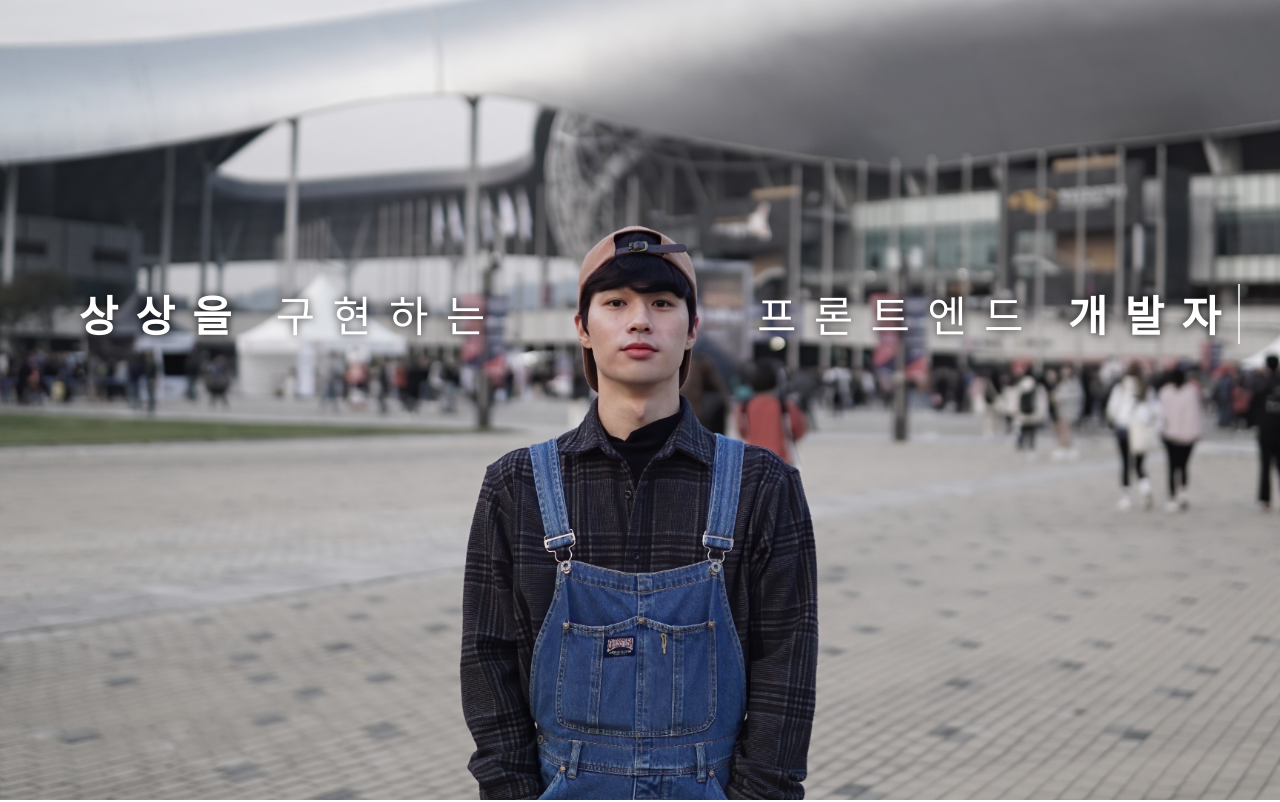
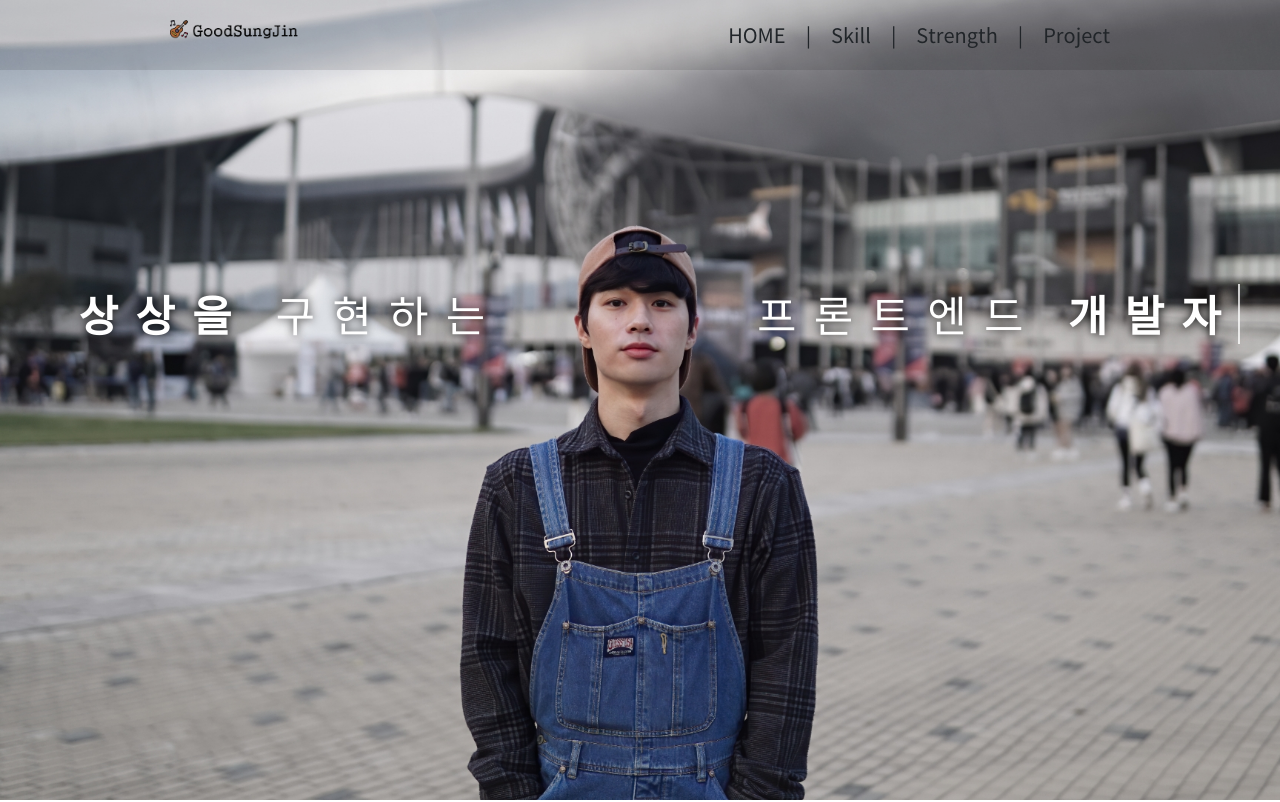
Before and after one commit to GoodSungJin/PortFolio, a React (Create React App) app in the folder react-portfolio/: page / in a window 1280 px wide. Shown: the top 802 px of the page. Built offline with nearby package versions, Linux system fonts and the light colour scheme.

Commit message:
add header

```diff
--- a/react-portfolio/src/App.jsx
+++ b/react-portfolio/src/App.jsx
@@ -2,10 +2,12 @@ import React from 'react';
 import './App.css';
 
 import Main from './components/main/main';
+import Header from './components/header/header';
 
 function App() {
   return (
     <>
+      <Header />
       <Main />
     </>
   );
--- /dev/null
+++ b/react-portfolio/src/components/header/header-styled.js
@@ -0,0 +1,64 @@
+import styled from 'styled-components';
+import { Desktop, Tablet } from '../../styles/css/shared-styled';
+
+import img from '../../styles/image/logo.png'
+
+export const SectionHeader = styled.section`
+  position: fixed;
+  top: 0;
+  left: 0;
+  right: 0;
+  background-color: rgba(0, 0, 0, 0.1);
+`;
+
+export const DivContain = styled.div`
+  position: relative;
+  display: inline-block;
+  height: 100%;
+  width: 85%;
+  /* text-align: left; */
+
+  @media ${Tablet} {
+    display: flex;
+    margin: 0 auto;
+    width: 87%;
+  }
+
+  @media ${Desktop} {
+    margin-top: unset;
+    width: ${100 * 1410 / 1920}%;
+    padding: 20px 0;
+    display: flex;
+    justify-content: space-between;
+  }
+`;
+
+export const H1HOME = styled.h1`
+  background-image: url(${img});
+  background-repeat: no-repeat;
+  background-size: contain;
+  width: 10vw;
+  height: 30px;
+  cursor: pointer;
+`;
+
+export const Nav = styled.nav`
+  ul {
+    display: flex;
+    line-height: 3rem;
+    font-size: 2rem;
+
+    li {
+      &:nth-child(n+2) {
+        margin-left: 20px;
+
+        &:before {
+          content: '|';
+          display: inline-block;
+          margin-right: 20px;
+        }
+      }
+
+    }
+  }
+`;
--- /dev/null
+++ b/react-portfolio/src/components/header/header.jsx
@@ -0,0 +1,31 @@
+import React from 'react';
+import { SectionHeader, DivContain, H1HOME, Nav } from './header-styled';
+
+const Header = () => {
+  const scrollHome = (e) => {
+    e.preventDefault();
+    window.scroll({ top: 0, behavior: 'smooth' });
+  };
+
+
+  return (
+    <SectionHeader>
+      <DivContain>
+        <H1HOME onClick={scrollHome}>
+          <a href="#" className="a11y-hidden">최성진 포트폴리오</a>
+        </H1HOME>
+        <Nav>
+          <ul>
+            <li>HOME</li>
+            <li>Skill</li>
+            <li>Strength</li>
+            <li>Project</li>
+          </ul>
+        </Nav>
+      </DivContain>
+
+    </SectionHeader>
+  )
+};
+
+export default Header;
--- a/react-portfolio/src/components/main/infomation-page/skill-page/skill-page-styled.js
+++ b/react-portfolio/src/components/main/infomation-page/skill-page/skill-page-styled.js
@@ -134,7 +134,7 @@ export const Dt = styled.dt`
 
     &:last-child {
       font-size: 1rem;
-      color: #53c1de;
+      color: #404040;
       vertical-align: bottom;
       /* position: relative; */
 
@@ -145,7 +145,7 @@ export const Dt = styled.dt`
         margin-right: 5%;
         height: 6px;
         border-radius: 50px;
-        background: linear-gradient( to right, #53c1de ${props => props.proficiency}%, #e8e8e8 ${props => props.proficiency}%);
+        background: linear-gradient( to right, ${props => props.color} ${props => props.proficiency}%, #e8e8e8 ${props => props.proficiency}%);
       }
 
     }
--- a/react-portfolio/src/components/main/infomation-page/skill-page/skill-page.jsx
+++ b/react-portfolio/src/components/main/infomation-page/skill-page/skill-page.jsx
@@ -14,38 +14,44 @@ const SkillPage = () => {
     {
       name: "HTML",
       value: "HTML5의 새로운 태그를 활용할 수 있고, Symentic Markup을 이해하여 웹 접근성을 고려한 개발을 지향합니다.",
-      proficiency: 60,
-      img: logoHtml
+      proficiency: 65,
+      img: logoHtml,
+      color: '#F1652A'
     },
     {
       name: "CSS/Sass",
       value: "Box-Model을 이해하고, 다양한 Layout 기법을 활용하여 원하는 디자인을 적용할 수 있습니다. 또, 미디어쿼리를 활용해 각기 다른 디바이스에 스타일을 적용할 수 있습니다.",
       proficiency: 65,
-      img: logoCss
+      img: logoCss,
+      color: '#2A99D1'
     },
     {
       name: "JavaScript",
       value: "프로토 타입의 상속과 체인, 스코프, 호이스팅, 클로저 등 자바스크립트의 핵심 개념을 이해하고 있으며, ES6+ 문법을 활용하여 Modern JavaScript 개발을 지향하고 있습니다.",
-      proficiency: 80,
-      img: logoJavaScript
+      proficiency: 85,
+      img: logoJavaScript,
+      color: '#FDD83C'
     },
     {
       name: "TypeScript",
       value: "TypeScript의 정정타입을 사용하여 컴파일 단계에서 오류를 포착할 수 있다는 것을 이해하며, Interface, Generic 등을 활용할 수 있습니다.",
       proficiency: 65,
-      img: logoTypeScript
+      img: logoTypeScript,
+      color: '#007ACC'
     },
     {
       name: "Angular",
       value: "Angular의 Component, Directive, Pipe, Lifecycle Hooks 등을 이해하고 활용할 수 있으며,  RxJS의 Observerble 객체를 이용한 비동기 통신 방법을 이해하고 활용할 수 있습니다.",
       proficiency: 75,
-      img: logoAngular
+      img: logoAngular,
+      color: '#B52E31'
     },
     {
       name: "React",
       value: "현재 React 스터디를 진행하여 Class Component와 Hooks를 학습하고, 이를 활용해 TodoList, 숫자야구 등 간단한 게임을 구현할 수 있습니다.",
       proficiency: 35,
-      img: logoReact
+      img: logoReact,
+      color: '#53C1DE'
     },
   ]
 
@@ -60,7 +66,7 @@ const SkillPage = () => {
             return (
               <DivInDl key={idx + item} img={item.img}>
                 <div>
-                  <Dt proficiency={item.proficiency}>
+                  <Dt proficiency={item.proficiency} color={item.color}>
                     <span>{item.name}</span>
                     <span>{item.proficiency}%</span>
                   </Dt>
```
Also changed, not shown: react-portfolio/src/styles/image/logo.png (added).
